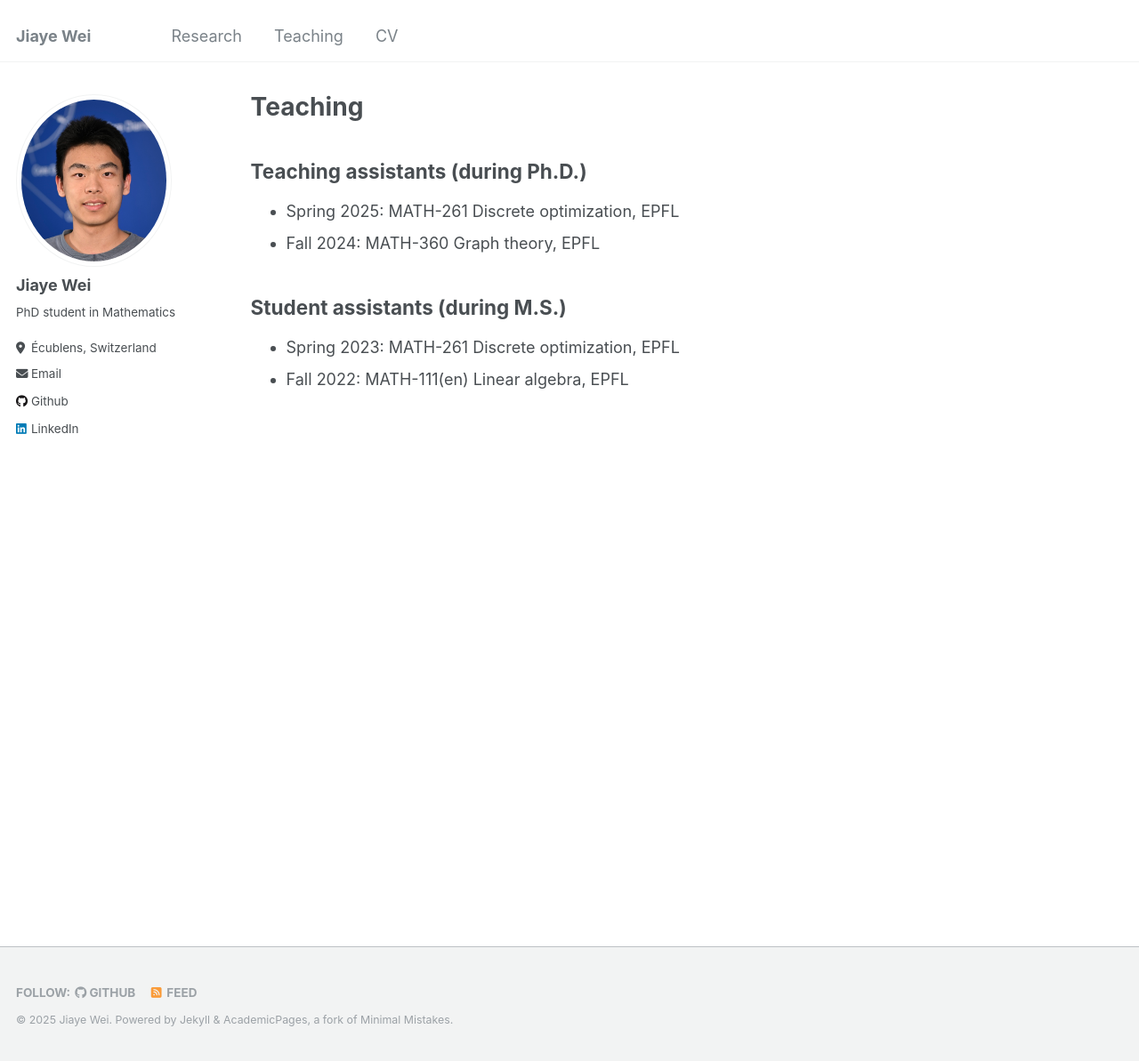
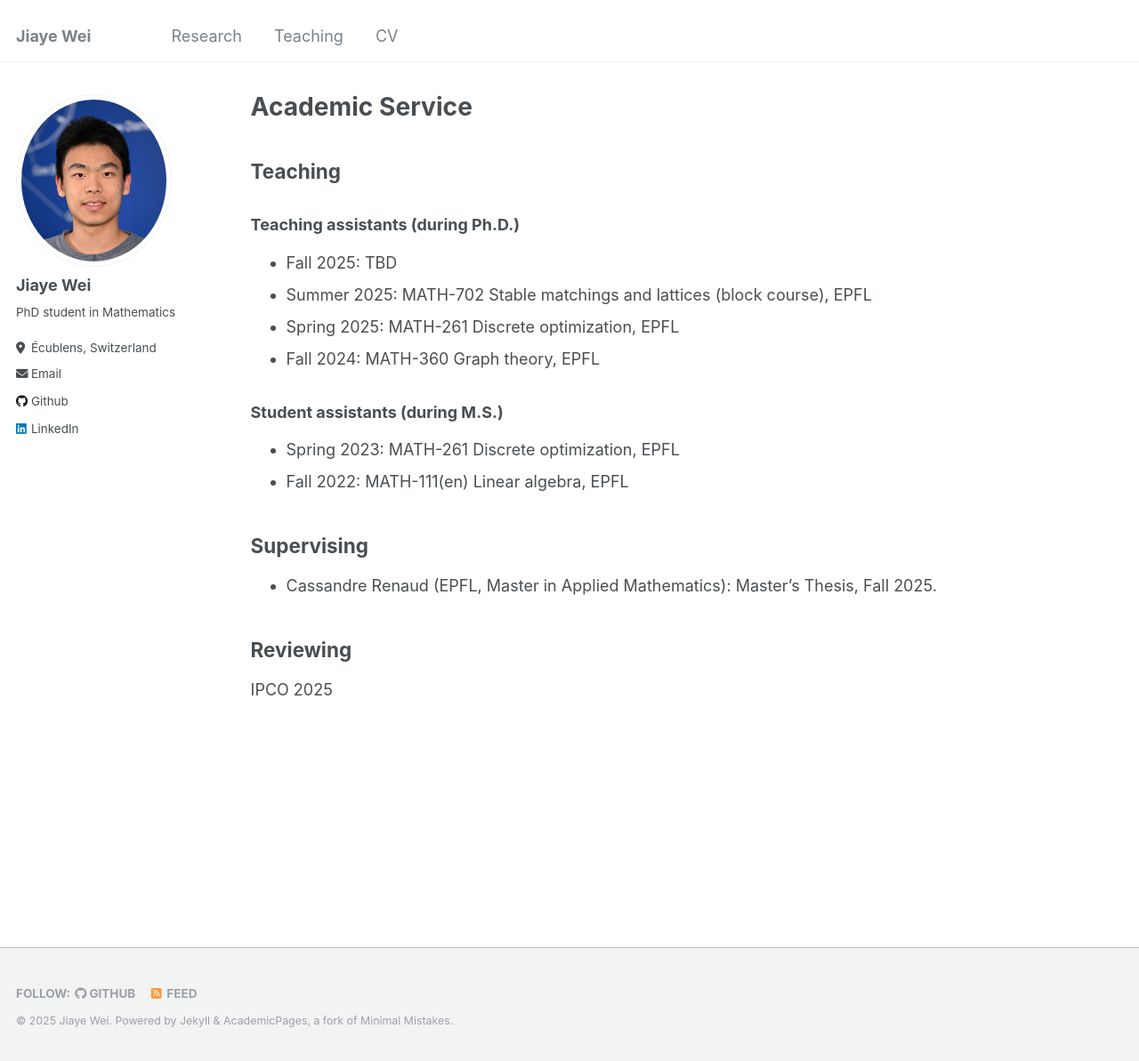
Before and after one commit to jiaye-W/jiaye-W.github.io, a Jekyll site: the page built from _pages/teaching.md, in a window 1280 px wide and 1193 px high. Shown: the whole window at 89% size. Built offline with Jekyll 4.4.1, drawn with Linux system fonts in a browser that asks for light colours.

Commit message:
update the page of academic service

```diff
--- a/_pages/teaching.md
+++ b/_pages/teaching.md
@@ -1,6 +1,6 @@
 ---
 layout: archive
-title: "Teaching"
+title: "Academic Service"
 permalink: /teaching/
 author_profile: true
 ---
@@ -8,10 +8,20 @@ author_profile: true
 <!-- Teaching experience
 ====== -->
 
-## Teaching assistants (during Ph.D.)
+## Teaching
+
+### Teaching assistants (during Ph.D.)
+  * Fall 2025: TBD
+  * Summer 2025: MATH-702 Stable matchings and lattices (block course), EPFL
   * Spring 2025: MATH-261 Discrete optimization, EPFL
   * Fall 2024: MATH-360 Graph theory, EPFL
 
-## Student assistants (during M.S.)
+### Student assistants (during M.S.)
   * Spring 2023: MATH-261 Discrete optimization, EPFL
   * Fall 2022: MATH-111(en) Linear algebra, EPFL
+
+## Supervising
+- Cassandre Renaud (EPFL, Master in Applied Mathematics): Master's Thesis, Fall 2025.
+
+## Reviewing
+IPCO 2025
```
